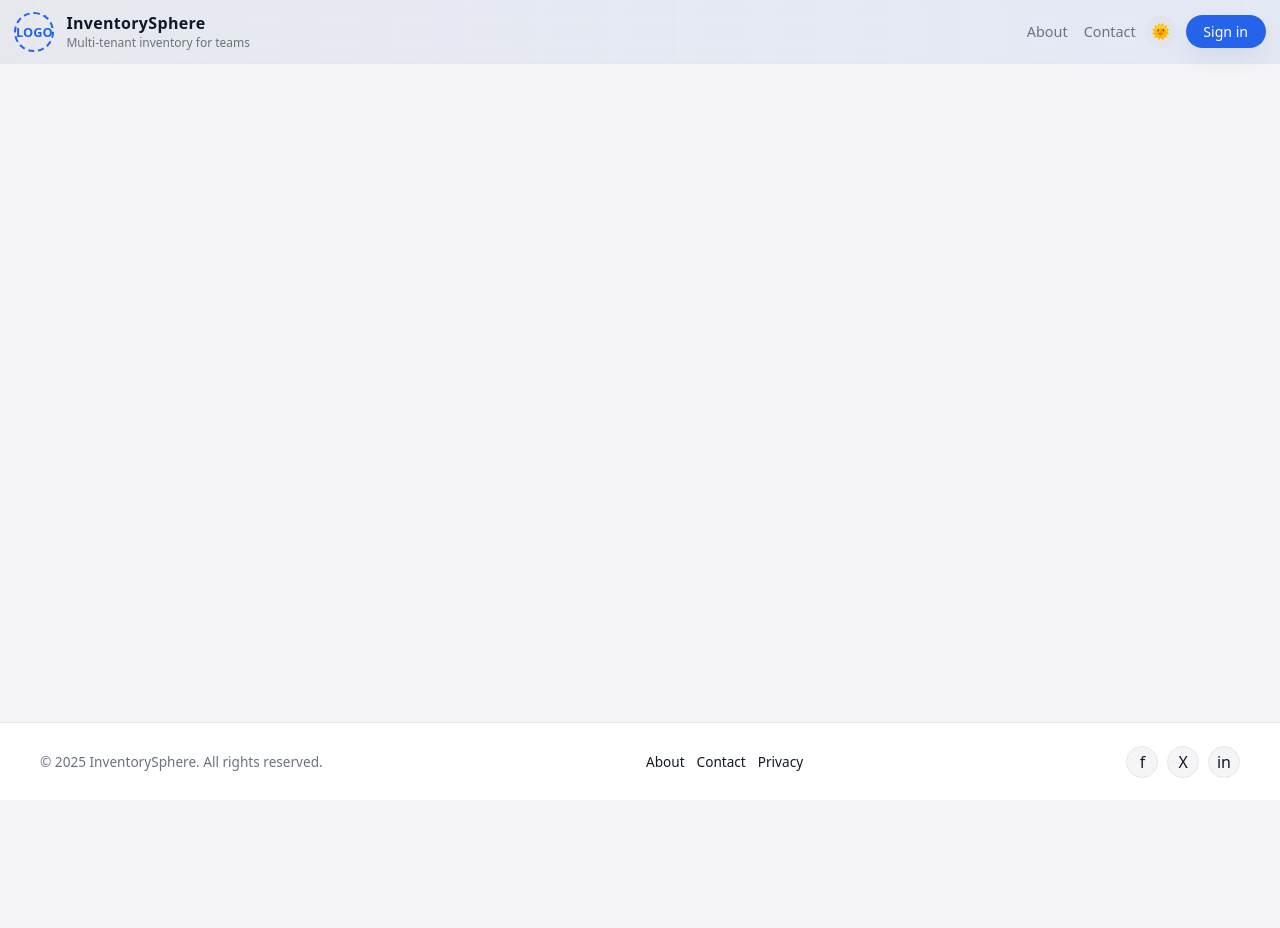
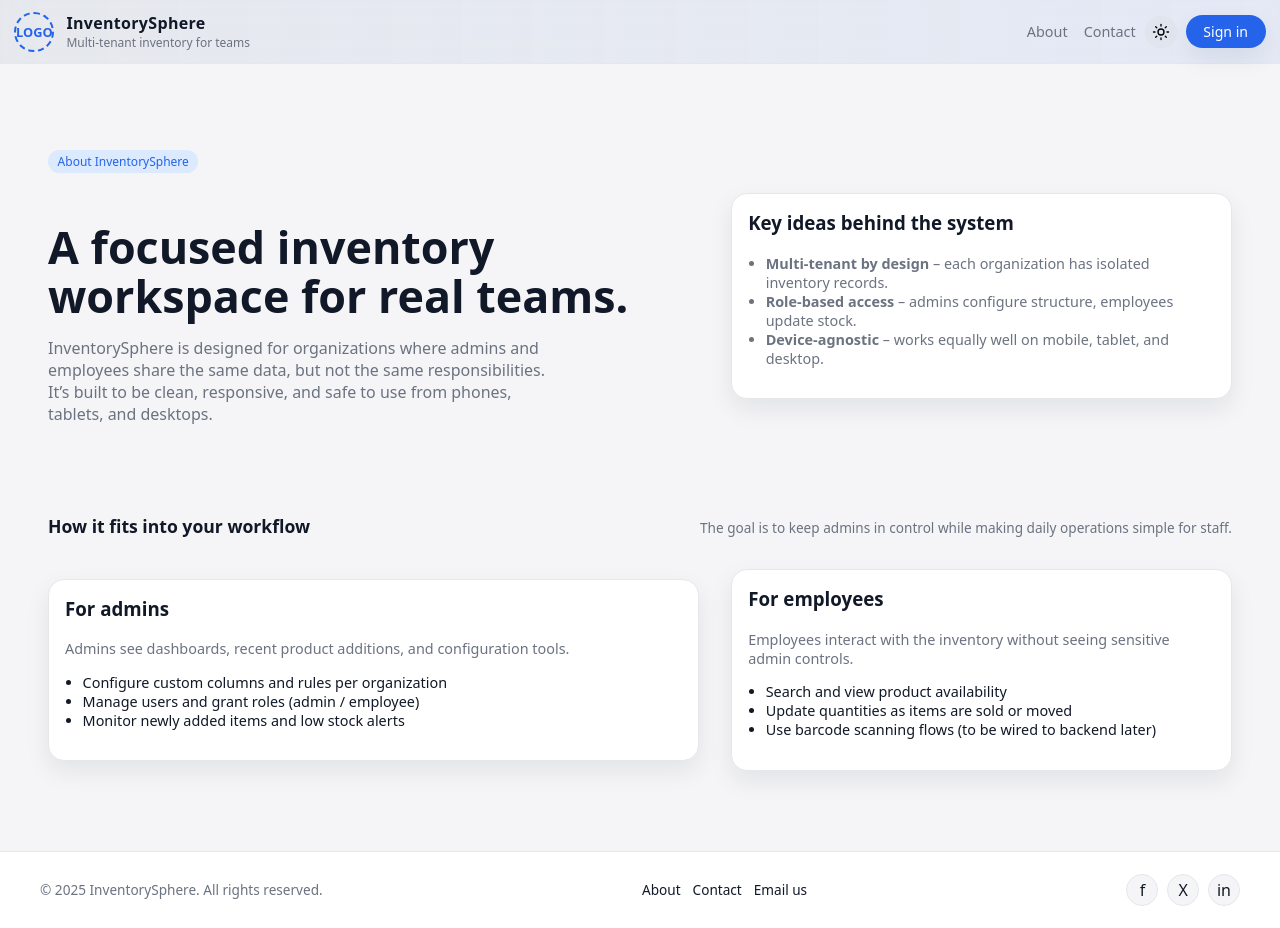
Before and after one commit to Braumasta/Inventory-System-React, a React (Create React App) app in the folder inventory-frontend/: page /about in a window 1280 px wide. Before the commit the page ends 800 px from the top, so only its background shows below. Built offline with nearby package versions, Linux system fonts and the light colour scheme.

Commit message:
updated the theme switcher and made some optimisation when in use on mobile and added in the contact and about page

```diff
--- a/inventory-frontend/src/App.js
+++ b/inventory-frontend/src/App.js
@@ -8,8 +8,9 @@ import HomePage from './pages/HomePage';
 import AuthPage from './pages/AuthPage';
 import AdminDashboard from './pages/AdminDashboard';
 import InventoryPage from './pages/InventoryPage';
+import AboutPage from './pages/AboutPage';
+import ContactPage from './pages/ContactPage';
 
-// optional app-level styles (you moved App.css into styles folder)
 import './styles/App.css';
 
 const NotAuthorized = ({ message }) => (
@@ -25,9 +26,7 @@ const NotAuthorized = ({ message }) => (
 
 function App() {
   const [theme, setTheme] = useState('light');
-
-  // user = null | { name, email, role }
-  const [user, setUser] = useState(null);
+  const [user, setUser] = useState(null); // { name, email, role } | null
 
   useEffect(() => {
     document.documentElement.setAttribute('data-theme', theme);
@@ -38,7 +37,6 @@ function App() {
   };
 
   const handleSignIn = (userData) => {
-    // userData: { name, email, role }
     setUser(userData);
   };
 
@@ -60,6 +58,9 @@ function App() {
           <Route path="/" element={<HomePage />} />
 
           <Route path="/auth" element={<AuthPage onSignIn={handleSignIn} />} />
+
+          <Route path="/about" element={<AboutPage />} />
+          <Route path="/contact" element={<ContactPage />} />
 
           <Route
             path="/inventory"
--- a/inventory-frontend/src/components/Footer.jsx
+++ b/inventory-frontend/src/components/Footer.jsx
@@ -1,4 +1,5 @@
 import React from 'react';
+import { Link } from 'react-router-dom';
 import '../styles/Footer.css';
 
 const Footer = () => {
@@ -10,14 +11,14 @@ const Footer = () => {
         </div>
 
         <div className="footer-links">
-          <a href="#about" className="footer-link">
+          <Link to="/about" className="footer-link">
             About
-          </a>
-          <a href="#contact" className="footer-link">
+          </Link>
+          <Link to="/contact" className="footer-link">
             Contact
-          </a>
-          <a href="#privacy" className="footer-link">
-            Privacy
+          </Link>
+          <a href="mailto:inv.org@gmail.com" className="footer-link">
+            Email us
           </a>
         </div>
 
--- a/inventory-frontend/src/components/Navbar.jsx
+++ b/inventory-frontend/src/components/Navbar.jsx
@@ -1,20 +1,57 @@
 import React, { useState } from 'react';
 import { Link, useLocation } from 'react-router-dom';
 import '../styles/Navbar.css';
+
+// Simple professional-looking icons using SVG
+const SunIcon = () => (
+  <svg
+    width="18"
+    height="18"
+    viewBox="0 0 24 24"
+    fill="none"
+    stroke="currentColor"
+    strokeWidth="1.8"
+    strokeLinecap="round"
+    strokeLinejoin="round"
+  >
+    <circle cx="12" cy="12" r="4" />
+    <line x1="12" y1="2" x2="12" y2="4" />
+    <line x1="12" y1="20" x2="12" y2="22" />
+    <line x1="4.93" y1="4.93" x2="6.34" y2="6.34" />
+    <line x1="17.66" y1="17.66" x2="19.07" y2="19.07" />
+    <line x1="2" y1="12" x2="4" y2="12" />
+    <line x1="20" y1="12" x2="22" y2="12" />
+    <line x1="4.93" y1="19.07" x2="6.34" y2="17.66" />
+    <line x1="17.66" y1="6.34" x2="19.07" y2="4.93" />
+  </svg>
+);
+
+const MoonIcon = () => (
+  <svg
+    width="18"
+    height="18"
+    viewBox="0 0 24 24"
+    fill="none"
+    stroke="currentColor"
+    strokeWidth="1.8"
+    strokeLinecap="round"
+    strokeLinejoin="round"
+  >
+    <path d="M21 12.79A9 9 0 0 1 11.21 3 7 7 0 1 0 21 12.79z" />
+  </svg>
+);
 
 const Navbar = ({ theme, onThemeChange, user, onSignOut }) => {
   const location = useLocation();
 
   const [isProfileOpen, setProfileOpen] = useState(false);
-  const [isThemeOpen, setThemeOpen] = useState(false);
   const [isMobileOpen, setMobileOpen] = useState(false);
 
   const isOnInventory = location.pathname.startsWith('/inventory');
   const isOnAdmin = location.pathname.startsWith('/admin');
 
-  const handleThemeSelect = (mode) => {
-    onThemeChange(mode);
-    setThemeOpen(false);
+  const toggleTheme = () => {
+    onThemeChange(theme === 'light' ? 'dark' : 'light');
   };
 
   const handleSignOutClick = () => {
@@ -35,6 +72,7 @@ const Navbar = ({ theme, onThemeChange, user, onSignOut }) => {
   return (
     <header className="navbar">
       <div className="navbar-left">
+        <Link to="/" className="brand-link">
           <div className="logo-placeholder">
             {/* Replace with your logo later */}
             LOGO
@@ -43,17 +81,18 @@ const Navbar = ({ theme, onThemeChange, user, onSignOut }) => {
             <span className="brand-title">InventorySphere</span>
             <span className="brand-subtitle">Multi-tenant inventory for teams</span>
           </div>
+        </Link>
       </div>
 
       <div className="navbar-right">
         {/* Desktop nav links */}
         <nav className="nav-links">
-          <a href="#about" className="nav-link">
+          <Link to="/about" className="nav-link">
             About
-          </a>
-          <a href="#contact" className="nav-link">
+          </Link>
+          <Link to="/contact" className="nav-link">
             Contact
-          </a>
+          </Link>
 
           {user && (
             <Link
@@ -76,48 +115,23 @@ const Navbar = ({ theme, onThemeChange, user, onSignOut }) => {
           )}
         </nav>
 
-        {/* Theme dropdown */}
-        <div className="nav-dropdown-wrapper">
+        {/* Desktop theme toggle (icon only, no dropdown) */}
         <button
-            className="icon-button"
-            onClick={() => {
-              setThemeOpen((prev) => !prev);
-              setProfileOpen(false);
-            }}
-            aria-label="Theme settings"
+          className="icon-button theme-toggle-button"
+          onClick={toggleTheme}
+          aria-label="Toggle theme"
         >
-            {theme === 'light' ? '🌞' : '🌙'}
+          {theme === 'light' ? <SunIcon /> : <MoonIcon />}
         </button>
-          {isThemeOpen && (
-            <div className="dropdown-menu">
-              <div className="dropdown-header">Theme</div>
-              <button
-                className={`dropdown-item ${theme === 'light' ? 'active' : ''}`}
-                onClick={() => handleThemeSelect('light')}
-              >
-                Light
-              </button>
-              <button
-                className={`dropdown-item ${theme === 'dark' ? 'active' : ''}`}
-                onClick={() => handleThemeSelect('dark')}
-              >
-                Dark
-              </button>
-            </div>
-          )}
-        </div>
 
-        {/* Auth section */}
+        {/* Desktop auth section (hidden on mobile via CSS) */}
         <div className="auth-section">
           {user ? (
             <div className="nav-dropdown-wrapper">
               <div
                 className="avatar"
                 title={user.name}
-                onClick={() => {
-                  setProfileOpen((prev) => !prev);
-                  setThemeOpen(false);
-                }}
+                onClick={() => setProfileOpen((prev) => !prev)}
               >
                 {initials}
               </div>
@@ -174,11 +188,7 @@ const Navbar = ({ theme, onThemeChange, user, onSignOut }) => {
         {/* Mobile hamburger */}
         <button
           className="nav-toggle"
-          onClick={() => {
-            setMobileOpen((prev) => !prev);
-            setProfileOpen(false);
-            setThemeOpen(false);
-          }}
+          onClick={() => setMobileOpen((prev) => !prev)}
           aria-label="Toggle navigation"
         >
           <span />
@@ -190,12 +200,12 @@ const Navbar = ({ theme, onThemeChange, user, onSignOut }) => {
       {/* Mobile menu */}
       {isMobileOpen && (
         <div className="nav-mobile">
-          <a href="#about" className="nav-mobile-link" onClick={() => setMobileOpen(false)}>
+          <Link to="/about" className="nav-mobile-link" onClick={() => setMobileOpen(false)}>
             About
-          </a>
-          <a href="#contact" className="nav-mobile-link" onClick={() => setMobileOpen(false)}>
+          </Link>
+          <Link to="/contact" className="nav-mobile-link" onClick={() => setMobileOpen(false)}>
             Contact
-          </a>
+          </Link>
 
           {user && (
             <Link
@@ -217,8 +227,20 @@ const Navbar = ({ theme, onThemeChange, user, onSignOut }) => {
             </Link>
           )}
 
+          {/* Theme inside collapsible menu on mobile */}
+          <button
+            type="button"
+            className="nav-mobile-link"
+            onClick={() => {
+              toggleTheme();
+            }}
+          >
+            {theme === 'light' ? 'Switch to dark mode' : 'Switch to light mode'}
+          </button>
+
+          {/* Auth inside mobile menu */}
           {!user ? (
-            <Link to="/auth" className="nav-mobile-button" onClick={() => setMobileOpen(false)}>
+            <Link to="/auth" className="nav-mobile-link" onClick={() => setMobileOpen(false)}>
               Sign in
             </Link>
           ) : (
--- /dev/null
+++ b/inventory-frontend/src/pages/AboutPage.jsx
@@ -0,0 +1,76 @@
+import React from 'react';
+import '../styles/HomePage.css';
+
+const AboutPage = () => {
+  return (
+    <div className="container" style={{ paddingTop: '1.8rem' }}>
+      <section className="hero">
+        <div className="hero-grid">
+          <div>
+            <div className="hero-kicker">About InventorySphere</div>
+            <h1 className="hero-title">A focused inventory workspace for real teams.</h1>
+            <p className="hero-subtitle">
+              InventorySphere is designed for organizations where admins and employees share the
+              same data, but not the same responsibilities. It’s built to be clean, responsive, and
+              safe to use from phones, tablets, and desktops.
+            </p>
+          </div>
+          <div className="card">
+            <h3 style={{ marginTop: 0 }}>Key ideas behind the system</h3>
+            <ul style={{ fontSize: '0.9rem', paddingLeft: '1.1rem', color: 'var(--text-muted)' }}>
+              <li>
+                <strong>Multi-tenant by design</strong> – each organization has isolated inventory
+                records.
+              </li>
+              <li>
+                <strong>Role-based access</strong> – admins configure structure, employees update
+                stock.
+              </li>
+              <li>
+                <strong>Device-agnostic</strong> – works equally well on mobile, tablet, and
+                desktop.
+              </li>
+            </ul>
+          </div>
+        </div>
+      </section>
+
+      <section style={{ marginTop: '1.5rem' }}>
+        <div className="section-header">
+          <h2 className="section-title">How it fits into your workflow</h2>
+          <p className="section-subtitle">
+            The goal is to keep admins in control while making daily operations simple for staff.
+          </p>
+        </div>
+
+        <div className="hero-grid">
+          <div className="card">
+            <h3 style={{ marginTop: 0 }}>For admins</h3>
+            <p style={{ color: 'var(--text-muted)', fontSize: '0.9rem' }}>
+              Admins see dashboards, recent product additions, and configuration tools.
+            </p>
+            <ul style={{ fontSize: '0.9rem', paddingLeft: '1.1rem' }}>
+              <li>Configure custom columns and rules per organization</li>
+              <li>Manage users and grant roles (admin / employee)</li>
+              <li>Monitor newly added items and low stock alerts</li>
+            </ul>
+          </div>
+
+          <div className="card">
+            <h3 style={{ marginTop: 0 }}>For employees</h3>
+            <p style={{ color: 'var(--text-muted)', fontSize: '0.9rem' }}>
+              Employees interact with the inventory without seeing sensitive admin controls.
+            </p>
+            <ul style={{ fontSize: '0.9rem', paddingLeft: '1.1rem' }}>
+              <li>Search and view product availability</li>
+              <li>Update quantities as items are sold or moved</li>
+              <li>Use barcode scanning flows (to be wired to backend later)</li>
+            </ul>
+          </div>
+        </div>
+      </section>
+    </div>
+  );
+};
+
+export default AboutPage;
--- /dev/null
+++ b/inventory-frontend/src/pages/ContactPage.jsx
@@ -0,0 +1,41 @@
+import React from 'react';
+import '../styles/HomePage.css';
+
+const ContactPage = () => {
+  return (
+    <div className="container" style={{ paddingTop: '1.8rem' }}>
+      <section className="hero">
+        <div className="hero-grid">
+          <div>
+            <div className="hero-kicker">Contact</div>
+            <h1 className="hero-title">Let&apos;s talk about your inventory setup.</h1>
+            <p className="hero-subtitle">
+              Whether you&apos;re testing the prototype or planning a real deployment, you can reach
+              out any time to discuss features, integration, and future improvements.
+            </p>
+          </div>
+
+          <div className="card">
+            <h3 style={{ marginTop: 0 }}>Contact details</h3>
+            <p style={{ fontSize: '0.9rem', color: 'var(--text-muted)' }}>
+              For now, the main contact channel is email. Later, this page can be extended with a
+              fully functional form connected to the Node backend.
+            </p>
+            <p style={{ marginTop: '0.8rem' }}>
+              <strong>Email:</strong>{' '}
+              <a href="mailto:inv.org@gmail.com" style={{ color: 'var(--primary)' }}>
+                inv.org@gmail.com
+              </a>
+            </p>
+            <p style={{ fontSize: '0.85rem', color: 'var(--text-muted)', marginTop: '0.8rem' }}>
+              You can use this address for feedback, bug reports, or feature requests related to
+              the system.
+            </p>
+          </div>
+        </div>
+      </section>
+    </div>
+  );
+};
+
+export default ContactPage;
```
Also changed, not shown: inventory-frontend/src/pages/HomePage.jsx (+61 -51 lines), inventory-frontend/src/styles/Navbar.css (+27 -1 lines). Lines whose indentation alone changed are shown as unchanged.
